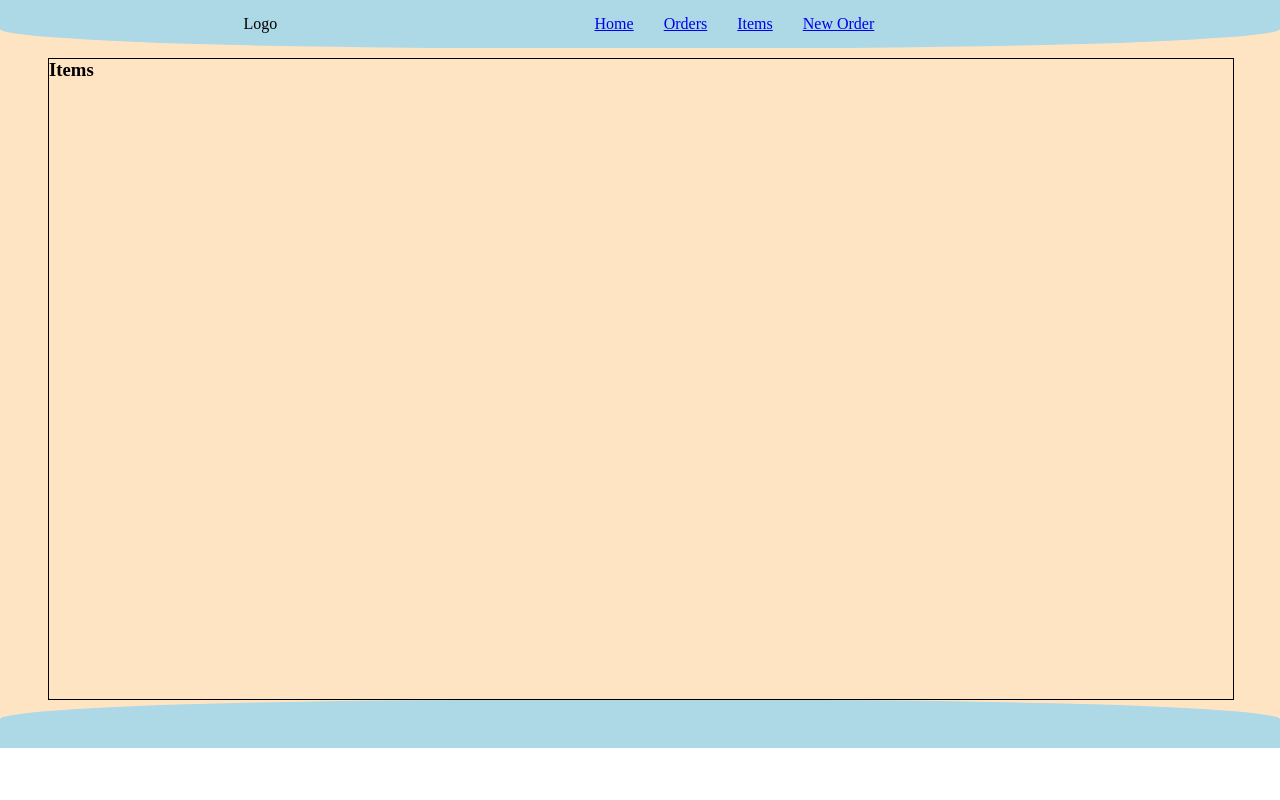
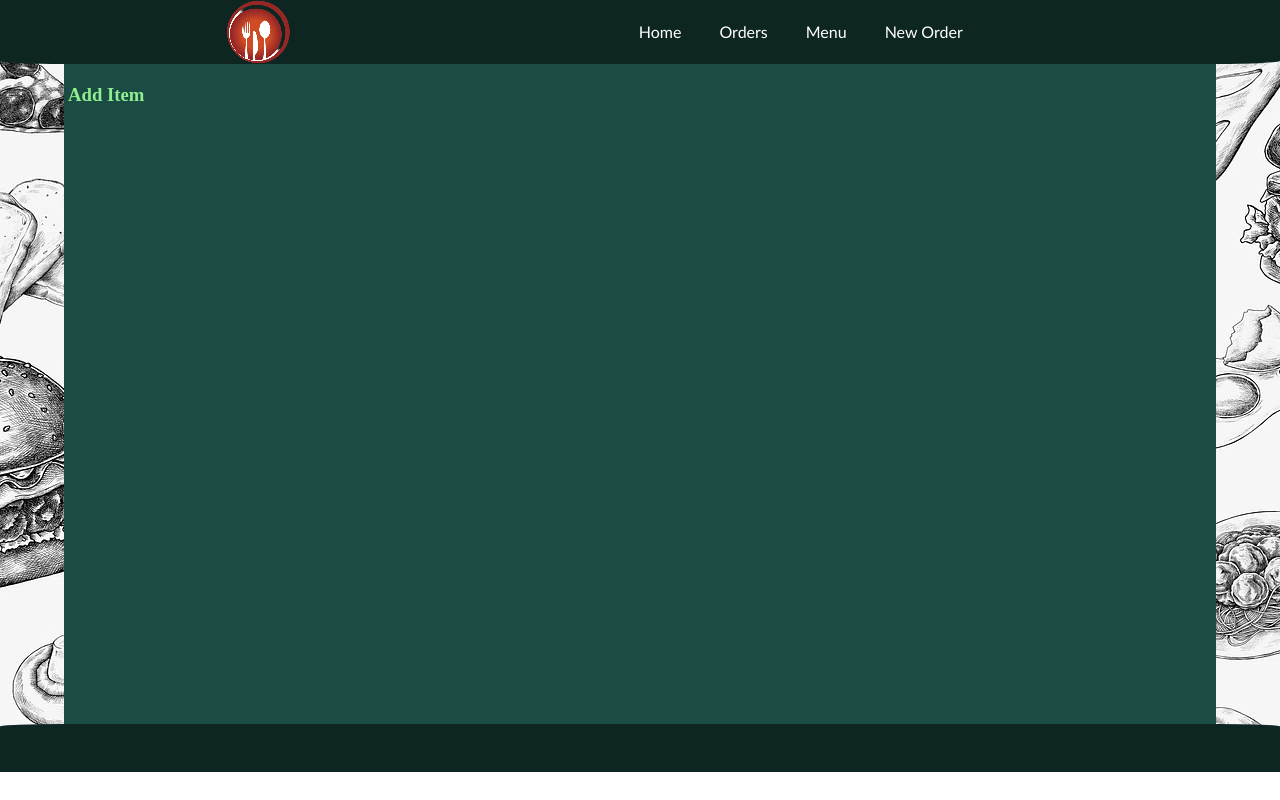
Before and after one commit to GeorgeTegos/Project_food_takeaway, a Flask app: page /items in a window 1280 px wide. Run offline with Flask 3, Linux system fonts and the light colour scheme; data that the repository does not hold is empty.

Commit message:
CRUD for Item

```diff
--- a/controllers/item_controller.py
+++ b/controllers/item_controller.py
@@ -10,4 +10,52 @@ item_blueprint=Blueprint("item",__name__)
 @item_blueprint.route('/items')
 def show_all_items():
     items = Item.query.all()
-    return render_template("items/show.jinja",items=items)
+    return render_template("items/items.jinja",items=items)
+
+
+## TODO ###### Plus form
+@item_blueprint.route('/item/<id>')
+def show_specific_item(id):
+    item = Item.query.get(id)
+    return render_template("items/show_item.jinja",item=item)
+
+
+
+@item_blueprint.route('/items/add')
+def add_item_form():
+    return render_template('items/new_item.jinja')
+
+@item_blueprint.route('/items', methods=['POST'])
+def add_new_item():
+    item_name = request.form['item_name']
+    item_price = request.form['item_price']
+    new_item = Item(item_name=item_name, item_price=item_price)
+    db.session.add(new_item)
+    db.session.commit()
+    return redirect('/items')
+
+
+
+
+## TODO #######
+@item_blueprint.route('/item/<id>/edit')
+def edit_item(id):
+    item = Item.query.get(id)
+    return render_template('items/edit_item.jinja',item = item)
+
+@item_blueprint.route('/item/<id>', methods=['post'])
+def confirm_edit(id):
+    item_name = request.form['item_name']
+    item_price = request.form['item_price']
+    edit_item = Item.query.get(id)
+    edit_item.item_name = item_name
+    edit_item.item_price = item_price
+    db.session.commit()
+    return redirect('/items')
+
+@item_blueprint.route('/item/<id>/delete')
+def delete_item(id):
+    item = Item.query.get(id)
+    db.session.delete(item)
+    db.session.commit()
+    return redirect('/')
--- a/static/orders/orders.css
+++ b/static/orders/orders.css
@@ -1,5 +1,5 @@
 .orders__wrapper{
-    background-color: aqua;
+    background-color: #1A4C44;
     width: 100%;
     display: flex;
     flex-flow: column;
@@ -7,7 +7,11 @@
     align-items: center;
 }
 .orders__header{
-    border: 2px solid black;
+    background-color: #0D2622;
+    color: white;
+    display: flex;
+    justify-content: center;
+    align-items: center;
     width: 80%;
     height: 4rem;
     border-bottom-left-radius: 18%;
@@ -15,10 +19,13 @@
 }
 
 .orders__main{
-    background-color: beige;
+    background-color: #666666;
+    color: white;
     width: 68%;
     height: 100%;
+    border-radius: 3%;
 }
+
 
 .orders__main ul{
     display: flex;
@@ -33,9 +40,36 @@
     display: flex;
     flex-direction: column;
     width: 30%;
-    border: 1px black solid;
+    /* border: 1px black solid; */
+    border-radius: 5%;
     margin-block: 10px;
 }
+.order__buttons{
+    display: flex;
+    gap:5px
+}
+.order__buttons,a{
+    color: lightgreen;
+    padding: 2px 4px;
+}
+.order__buttons a:hover{
+    background-color: black;
+    border-radius: 10%;
+}
+
+.order__button__delete a:hover{
+    background-color: red;
+    color: black;
+    border-radius: 10%;
+}
+
+
+.orders__main ul li.li__for:hover{
+    font-weight: bolder;
+    background-color: #414040;
+}
+
+
 .ul__for{
     display: flex;
     flex-flow: column;
--- a/static/style.css
+++ b/static/style.css
@@ -2,9 +2,13 @@
     padding: 0;
     margin: 0;
     list-style: none;
+    text-decoration-line: none;
 }
+
 .test{
-    background-color: bisque;
+    background-color: white;
+    background-image:url('/static/images/p_sides.png');
+
 }
 
 .container {
@@ -16,11 +20,24 @@
 
 /* Header Area ##############################-- HEADER Area-- */
 .header{
-    background-color: lightblue;
-    height: 3rem;
-    border-bottom-left-radius: 40%;
-    border-bottom-right-radius: 40%;
+    background-color:#0D2622;
+    color: white;
+    height: 4rem;
+    border-bottom-left-radius: 5%;
+    border-bottom-right-radius: 5%;
     display: flex;
+}
+.nav__menu a{
+    color:  white;
+    text-decoration-line: none;
+    font-family: Trebuchet MS, sans-serif;
+}
+
+.nav__menu a:hover{
+    font-size: large;
+    background-color: #163b34;
+    padding: 3px 6px 3px 6px;
+    border-radius: 20%;
 }
 
 .logo {
@@ -32,26 +49,36 @@
 
 .nav__menu{
     display: flex;
-    width: 50%;
+    width: 70%;
     align-items: center;
     justify-content: center;
     gap:30px;
+
+}
+
+.logo_img{
+    border: 1px solid black;
+    width: 90px;
+    height: 90px;
+
 }
 
 
 /* Content Area ############################-- CONTENT AREA */
 .content__wrapper{
+    background-color: #1A4C44;
     margin-top: -10px;
     min-height: 80vh;
-    width: 92.5%;
-    border: 1px black solid;
-    margin-top: 10px;
+    width: 90%;
+    margin-top: 0px;
+    margin: 0 4rem;
+    padding-top: 20px;
 }
 
 /* Footer Area #############################-- FOOTER AREA */
 .footer{
-    background-color: lightblue;
-    border-top-left-radius: 40%;
-    border-top-right-radius: 40%;
+    background-color: #0D2622;
+    border-top-left-radius: 5%;
+    border-top-right-radius: 5%;
     height: 3rem;
 }
--- a/templates/base.jinja
+++ b/templates/base.jinja
@@ -6,17 +6,20 @@
     <link rel="stylesheet"  href="{{ url_for('static', filename='style.css') }}"/>
     <link rel="stylesheet" href="{{ url_for('static', filename='orders/orders.css') }}"/>
     <link rel="stylesheet" href="{{ url_for('static', filename='orders/show.css') }}"/>
-    <title>Document</title>
+    <title>Order App</title>
 </head>
 <body>
     <div class="test">
     <div class="header">
-        <div class="logo container">Logo</div>
+        <div class="logo container">
+        <img src="/static/images/logo.png" alt="Error" class="logo__img">
+        </div>
+
         <nav class="nav_bar container">
             <ul class="nav__menu">
                 <li><a href="/">Home</a></li>
                 <li><a href="/orders">Orders</a></li>
-                <li><a href="/items">Items</a></li>
+                <li><a href="/items">Menu</a></li>
                 <li><a href="/orders/new">New Order</a></li>
             </ul>
         </nav>
--- /dev/null
+++ b/templates/items/items.jinja
@@ -0,0 +1,17 @@
+{% extends 'base.jinja' %}
+{% block content %}
+    <div class="items__wrapper">
+        <h3>
+
+                <a href="/items/add">Add Item</a>
+
+        </h3>
+
+        <ul>
+            {% for item in items %}
+                <li><a href="/item/{{item.id}}">{{ item.item_name }}</a>, {{ item.item_price }}</li>
+            {% endfor %}
+        </ul>
+    </div>
+
+{% endblock content %}
--- a/templates/items/show.jinja
+++ /dev/null
@@ -1,11 +0,0 @@
-{% extends 'base.jinja' %}
-{% block content %}
-    <h3>Items</h3>
-
-    <ul>
-        {% for item in items %}
-            <li>{{ item.item_name }}, {{ item.item_price }}</li>
-        {% endfor %}
-    </ul>
-
-{% endblock content %}
```
Also changed, not shown: controllers/order_controller.py (+8 -3 lines), templates/items/edit_item.jinja (added, +18 -0 lines), templates/items/new_item.jinja (added, +21 -0 lines), templates/items/show_item.jinja (added, +10 -0 lines), templates/orders/orders.jinja (+6 -3 lines), static/images/logo.png (added), static/images/p_sides.png (added).
